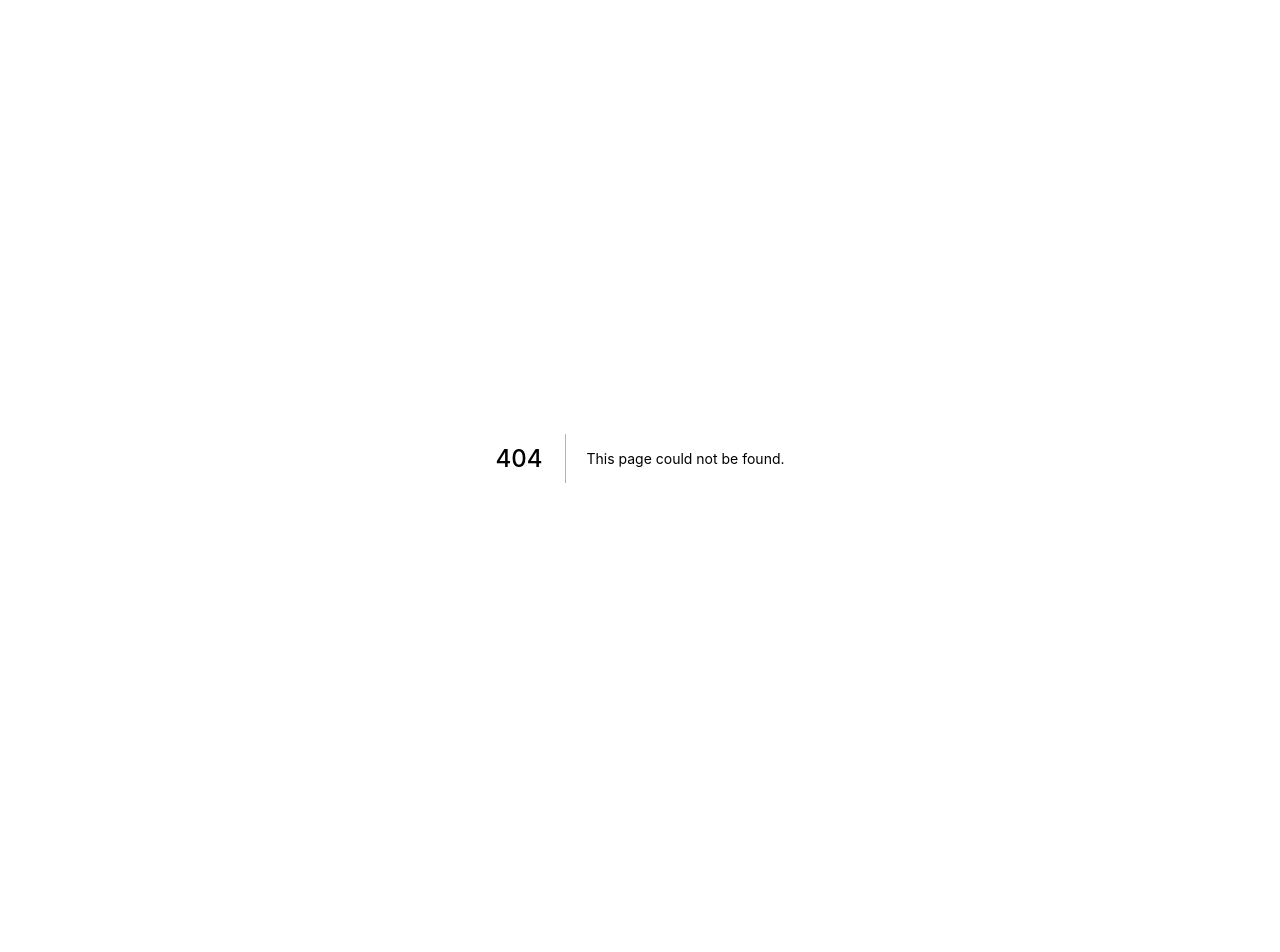
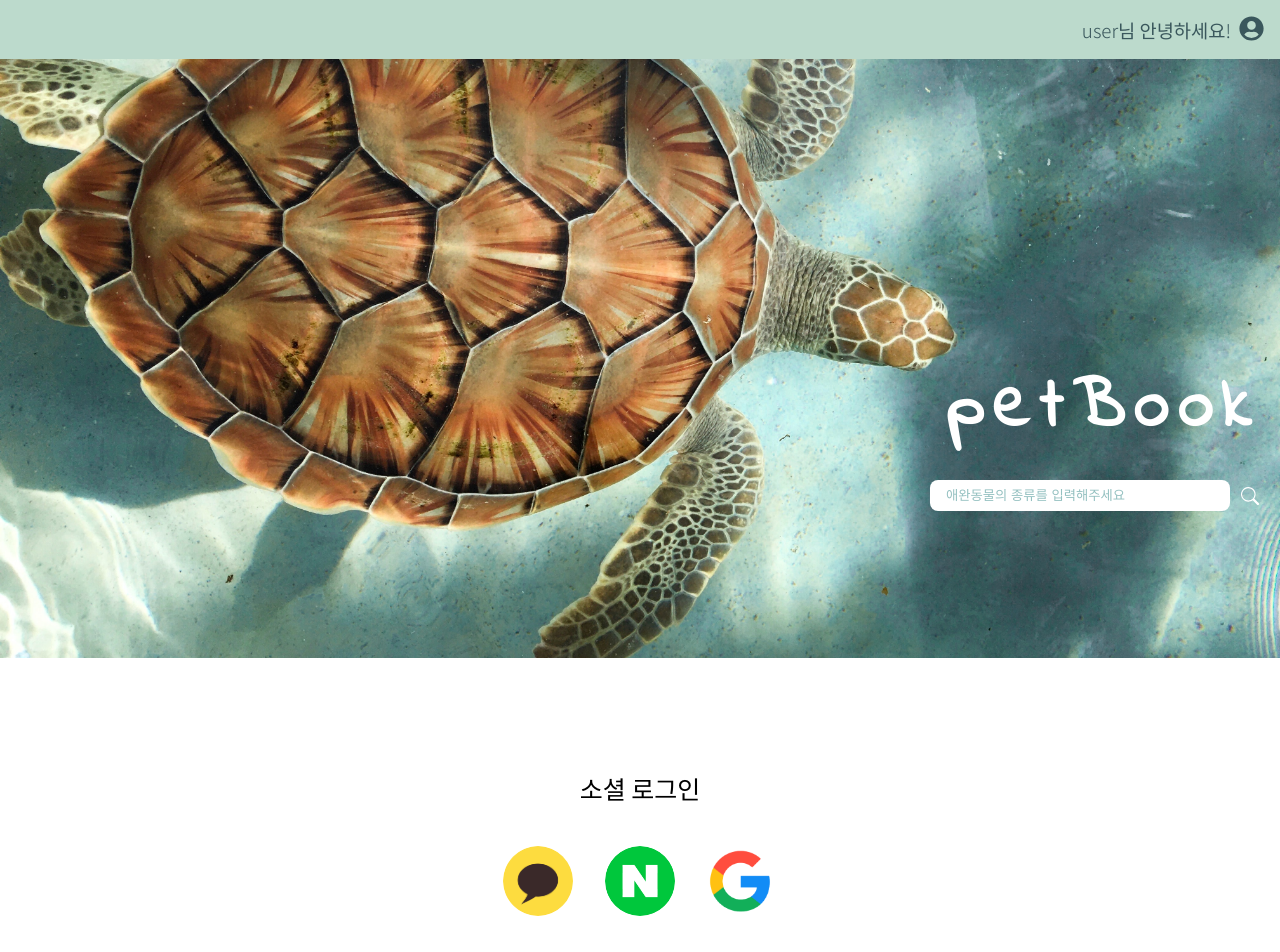
Before and after one commit to K-Slave/petBook-Client, a Next.js app in the folder petbook_fe/: page /login in a window 1280 px wide. Before the commit this address had no page. Shown: the top 952 px of the page. Before the commit the page ends 858 px from the top, so only its background shows below. Built offline with nearby package versions, Linux system fonts and the light colour scheme.

Commit message:
Add: Login page

```diff
--- /dev/null
+++ b/petbook_fe/pages/login.tsx
@@ -0,0 +1,58 @@
+import HtmlHeader from "../components/common/HtmlHeader";
+import Keyvisual from "../components/Keyvisual";
+import TopNav from "../components/TopNav";
+import styled from "styled-components";
+
+const Main = styled.main`
+  height: 50vh;
+  display: flex;
+  flex-direction: column;
+  align-items: center;
+  padding-top: 7rem;
+  h1 {
+    font-size: 25px;
+    font-weight: normal;
+  }
+`;
+
+const ButtonBox = styled.div`
+  display: flex;
+  gap: 2rem;
+  padding-top: 40px;
+`;
+
+const Icon = styled.img`
+  width: 70px;
+  height: 70px;
+  border-radius: 50%;
+  cursor: pointer;
+  object-fit: cover;
+`;
+
+const BACKEND_BASE_URL = "https://shrouded-falls-39042.herokuapp.com";
+
+const Login = () => {
+  return (
+    <>
+      <HtmlHeader />
+      <TopNav />
+      <Keyvisual />
+      <Main>
+        <h1>소셜 로그인</h1>
+        <ButtonBox>
+          <a href={`${BACKEND_BASE_URL}/kakao/login`}>
+            <Icon src="./img/kakao-icon.png" alt="kakao icon" />
+          </a>
+          <a href={`${BACKEND_BASE_URL}/naver/login`}>
+            <Icon src="./img/naver-icon.png" alt="naver icon" />
+          </a>
+          <a href={`${BACKEND_BASE_URL}/google/login`}>
+            <Icon src="./img/google-icon.png" alt="google icon" />
+          </a>
+        </ButtonBox>
+      </Main>
+    </>
+  );
+};
+
+export default Login;
```
